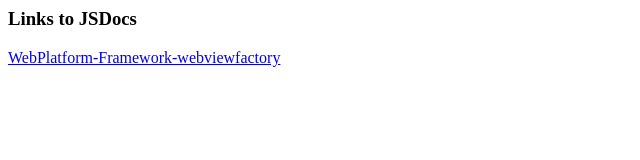
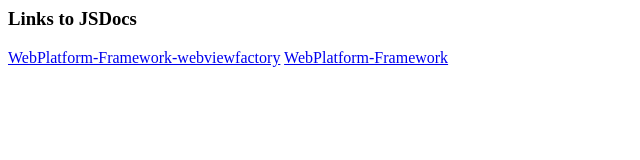
Before and after one commit to blackberry-webworks/webplatform-framework, a plain HTML site: page index.html in a window 1280 px wide. Shown: the whole page, without its empty margins (0-640 px from the left). Drawn offline with Linux system fonts and the light colour scheme.

Commit message:
Updated root index page with new entry for job WebPlatform-Framework

```diff
--- a/index.html
+++ b/index.html
@@ -6,6 +6,7 @@
 		<div id="" >
 			<h3>Links to JSDocs</h3>
 			<a href='http://blackberry-webworks.github.com/webplatform-framework/WebPlatform-Framework-webviewfactory/index.html'>WebPlatform-Framework-webviewfactory</a>
+<a href='http://blackberry-webworks.github.com/webplatform-framework/WebPlatform-Framework/index.html'>WebPlatform-Framework</a>
 <a id='NewRecord'></a>
 		</div>
 	</body>
```
